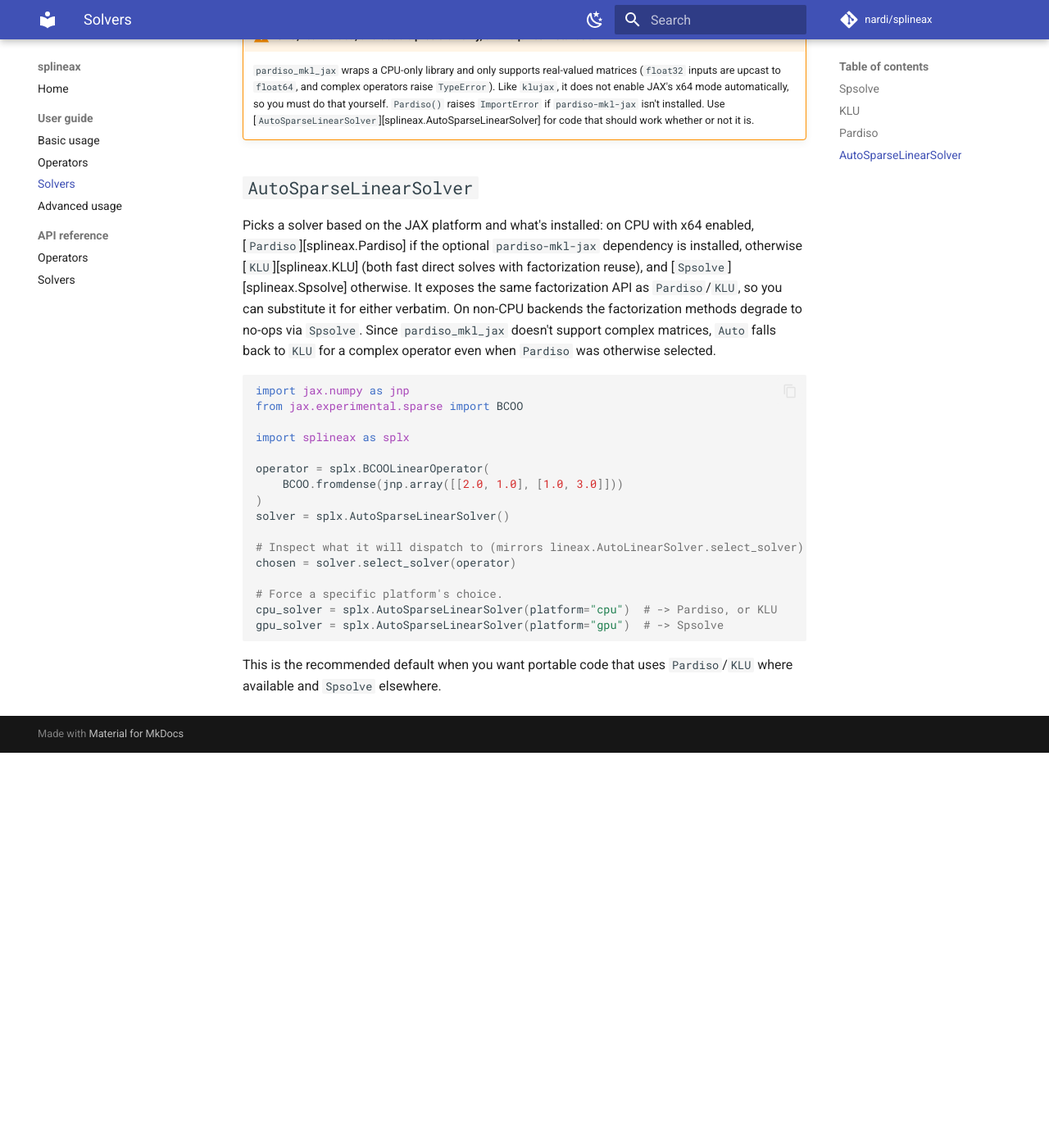
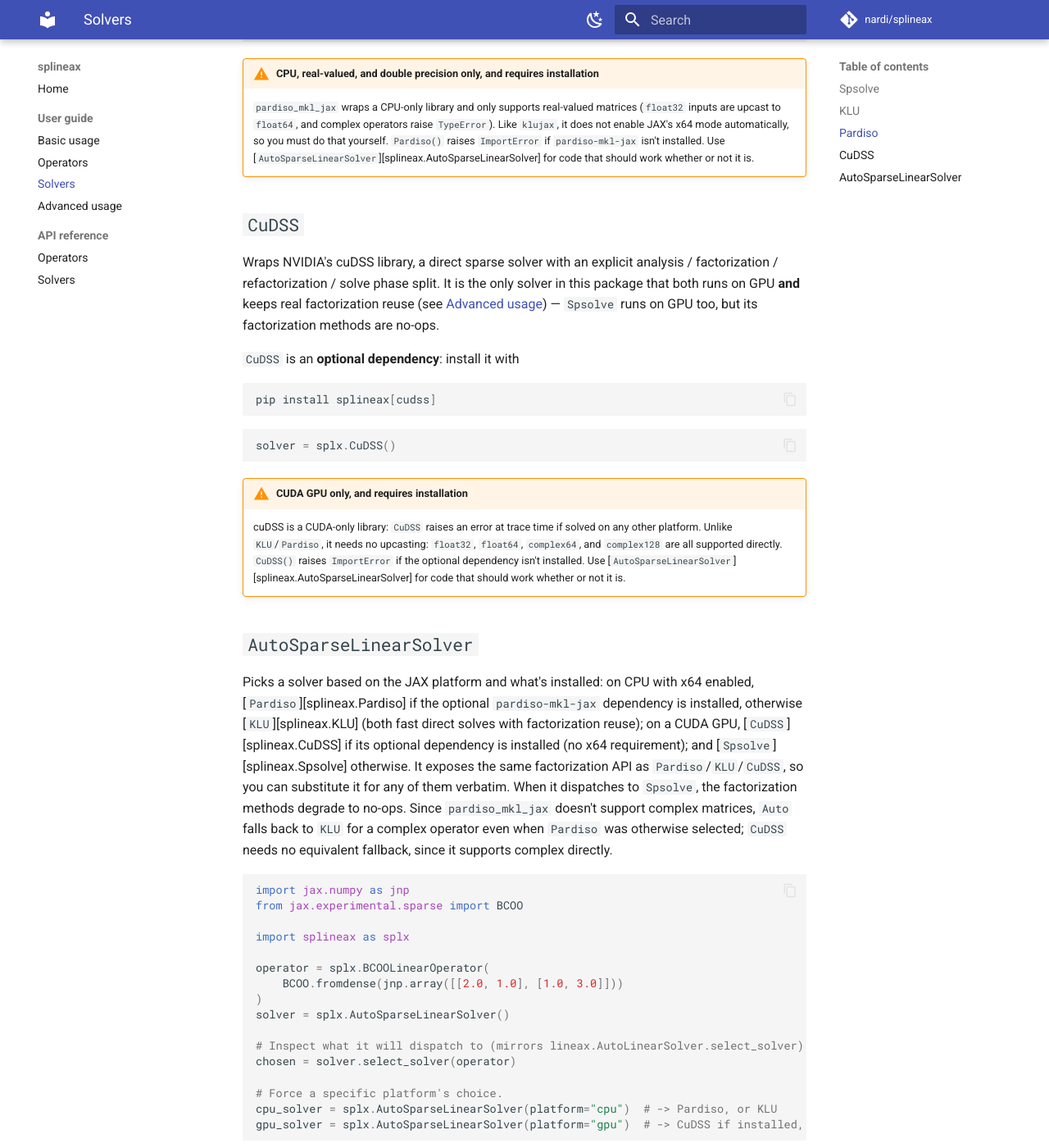
Before and after one commit to nardi/splineax, an MkDocs documentation site: the page built from docs/guide/solvers.md, in a window 1280 px wide and 1400 px high, scrolled down 1771 px. Shown: the whole window at 82% size. Built offline with MkDocs 1.6.1 and Material for MkDocs 9.7.7, drawn with Linux system fonts in a browser that asks for light colours; comment, search, counter and statistics services are not loaded; before the commit the page ends 2689 px from its top, so only the background shows below that; some of the changed text lies outside the part shown.

Commit message:
docs: Document the CuDSS solver and add a GPU test notebook
Added CuDSS to the solver guide, the advanced usage guide's factorization reuse notes, the API reference, and the README. Also added a Colab notebook that clones a branch, installs the cudss extra, and runs the GPU only suite on real hardware, since that solver cannot run on ordinary CPU CI. The README links to it.

````diff
--- a/docs/guide/solvers.md
+++ b/docs/guide/solvers.md
@@ -10,6 +10,7 @@
 | [`Spsolve`][splineax.Spsolve] | any | input dtype | no (no-op fallbacks) |
 | [`KLU`][splineax.KLU] | CPU only | float64 / complex128 | yes |
 | [`Pardiso`][splineax.Pardiso] | CPU only | float64 | yes |
+| [`CuDSS`][splineax.CuDSS] | CUDA GPU only | input dtype (f32/f64/complex) | yes |
 | [`AutoSparseLinearSolver`][splineax.AutoSparseLinearSolver] | any | depends on choice | delegates |
 
 ## `Spsolve`
@@ -76,16 +77,45 @@ solver = splx.Pardiso()
     [`AutoSparseLinearSolver`][splineax.AutoSparseLinearSolver] for code that should work
     whether or not it is.
 
+## `CuDSS`
+
+Wraps NVIDIA's cuDSS library, a direct sparse solver with an explicit analysis /
+factorization / refactorization / solve phase split. It is the only solver in this
+package that both runs on GPU **and** keeps real factorization reuse (see
+[Advanced usage](advanced.md)) — `Spsolve` runs on GPU too, but its factorization methods
+are no-ops.
+
+`CuDSS` is an **optional dependency**: install it with
+
+```bash
+pip install splineax[cudss]
+```
+
+```{.python notest}
+solver = splx.CuDSS()
+```
+
+!!! warning "CUDA GPU only, and requires installation"
+
+    cuDSS is a CUDA-only library: `CuDSS` raises an error at trace time if solved on
+    any other platform. Unlike `KLU`/`Pardiso`, it needs no upcasting: `float32`,
+    `float64`, `complex64`, and `complex128` are all supported directly. `CuDSS()`
+    raises `ImportError` if the optional dependency isn't installed. Use
+    [`AutoSparseLinearSolver`][splineax.AutoSparseLinearSolver] for code that should work
+    whether or not it is.
+
 ## `AutoSparseLinearSolver`
 
 Picks a solver based on the JAX platform and what's installed: on CPU with x64 enabled,
 [`Pardiso`][splineax.Pardiso] if the optional `pardiso-mkl-jax` dependency is installed,
-otherwise [`KLU`][splineax.KLU] (both fast direct solves with factorization reuse), and
-[`Spsolve`][splineax.Spsolve] otherwise. It exposes the same factorization API as
-`Pardiso`/`KLU`, so you can substitute it for either verbatim. On non-CPU backends the
-factorization methods degrade to no-ops via `Spsolve`. Since `pardiso_mkl_jax` doesn't
-support complex matrices, `Auto` falls back to `KLU` for a complex operator even when
-`Pardiso` was otherwise selected.
+otherwise [`KLU`][splineax.KLU] (both fast direct solves with factorization reuse); on a
+CUDA GPU, [`CuDSS`][splineax.CuDSS] if its optional dependency is installed (no x64
+requirement); and [`Spsolve`][splineax.Spsolve] otherwise. It exposes the same
+factorization API as `Pardiso`/`KLU`/`CuDSS`, so you can substitute it for any of them
+verbatim. When it dispatches to `Spsolve`, the factorization methods degrade to no-ops.
+Since `pardiso_mkl_jax` doesn't support complex matrices, `Auto` falls back to `KLU` for
+a complex operator even when `Pardiso` was otherwise selected; `CuDSS` needs no
+equivalent fallback, since it supports complex directly.
 
 ```python
 import jax.numpy as jnp
@@ -103,8 +133,8 @@ chosen = solver.select_solver(operator)
 
 # Force a specific platform's choice.
 cpu_solver = splx.AutoSparseLinearSolver(platform="cpu")  # -> Pardiso, or KLU
-gpu_solver = splx.AutoSparseLinearSolver(platform="gpu")  # -> Spsolve
+gpu_solver = splx.AutoSparseLinearSolver(platform="gpu")  # -> CuDSS if installed, else Spsolve
 ```
 
-This is the recommended default when you want portable code that uses `Pardiso`/`KLU`
-where available and `Spsolve` elsewhere.
+This is the recommended default when you want portable code that uses
+`Pardiso`/`KLU`/`CuDSS` where available and `Spsolve` elsewhere.
````
Also changed, not shown: other parts of docs/guide/solvers.md (+1 -1 lines), README.md (+15 -1 lines), docs/api/solvers.md (+12 -0 lines), docs/guide/advanced.md (+27 -5 lines), 1 other file.
